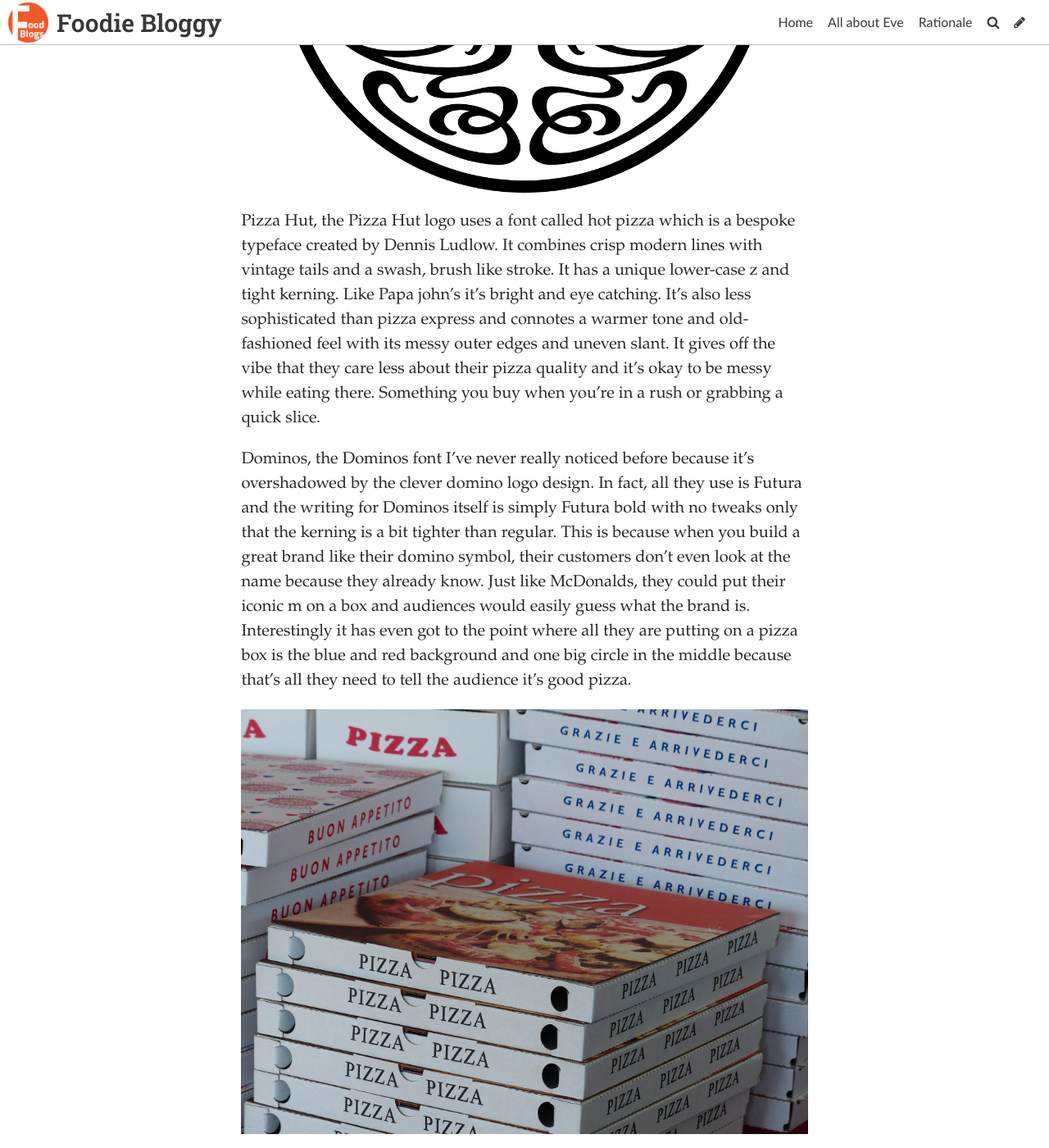
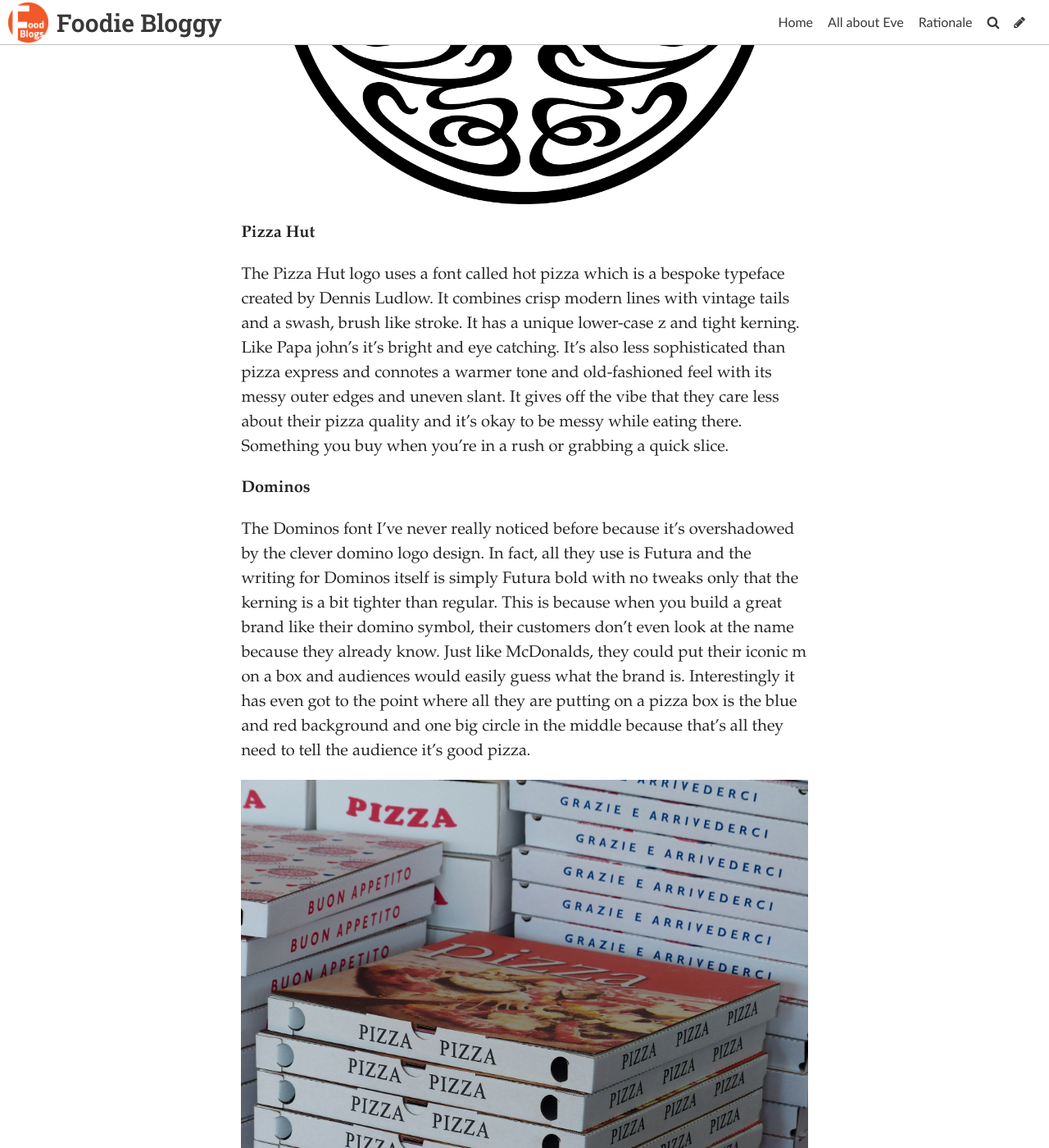
Before and after one commit to eve022/typoggy, a Jekyll site: the page built from _posts/2021-09-27-type-on-money.md, in a window 1280 px wide and 1400 px high, scrolled down 1360 px. Shown: the whole window at 82% size. Built offline with Jekyll 4.4.1, drawn with Linux system fonts in a browser that asks for light colours; some web fonts are replaced; some of the changed text lies outside the part shown.

Commit message:
Update Post “2021-09-27-type-on-money”

```diff
--- a/_posts/2021-09-27-type-on-money.md
+++ b/_posts/2021-09-27-type-on-money.md
@@ -9,14 +9,22 @@
 tags:
   - Design
 ---
-Papa Johns, first the very popular Papa John’s, consumed worldly, this pizza company has customers always coming back for more. The font used is very similar to Aachen bold, which is a slab serif font. It was designed by Colin Brignell in 1969. This typeface features sharp outlines, heavy strokes and stubby serifs. Often used in headlines, posters, signs and other display uses. Along with the enlarged letters in the middle and vibrant red and green colours Papa John’s font is clearly trying to make a statement. It’s bright, loud and has a strong looking font. The red, white and green also connotes it’s an Italian pizzeria.
+**Papa Johns**
 
-Pizza Express, they use the font Art Nouveau, which is encased in a circle filled with swirly over lapping lines. This font looks sophisticated, expensive and luxury. This is because of the fonts embellished stroke endings, diagonal and triangular character shapes, top and bottom-weighted stresses and very high and low waistlines. The font in the past has been used for paintings, sculptures and architecture, suggesting Pizza Express is trying to go for an art deco style look, honing in on the Italian art scene to sell a more sophisticated restaurant. Unlike Papa Johns or Pizza Hut their logo and font use connote they sell a higher-class pizza.
+First the very popular Papa John’s, consumed worldly, this pizza company has customers always coming back for more. The font used is very similar to Aachen bold, which is a slab serif font. It was designed by Colin Brignell in 1969. This typeface features sharp outlines, heavy strokes and stubby serifs. Often used in headlines, posters, signs and other display uses. Along with the enlarged letters in the middle and vibrant red and green colours Papa John’s font is clearly trying to make a statement. It’s bright, loud and has a strong looking font. The red, white and green also connotes it’s an Italian pizzeria.
+
+**Pizza Express**
+
+They use the font Art Nouveau, which is encased in a circle filled with swirly over lapping lines. This font looks sophisticated, expensive and luxury. This is because of the fonts embellished stroke endings, diagonal and triangular character shapes, top and bottom-weighted stresses and very high and low waistlines. The font in the past has been used for paintings, sculptures and architecture, suggesting Pizza Express is trying to go for an art deco style look, honing in on the Italian art scene to sell a more sophisticated restaurant. Unlike Papa Johns or Pizza Hut their logo and font use connote they sell a higher-class pizza.
 
 ![](../uploads/pngkey.com-wendys-logo-png-544260.png "pizza express logo")
 
-Pizza Hut, the Pizza Hut logo uses a font called hot pizza which is a bespoke typeface created by Dennis Ludlow. It combines crisp modern lines with vintage tails and a swash, brush like stroke. It has a unique lower-case z and tight kerning. Like Papa john’s it’s bright and eye catching. It’s also less sophisticated than pizza express and connotes a warmer tone and old-fashioned feel with its messy outer edges and uneven slant. It gives off the vibe that they care less about their pizza quality and it’s okay to be messy while eating there. Something you buy when you’re in a rush or grabbing a quick slice.
+**Pizza Hut**
 
-Dominos, the Dominos font I’ve never really noticed before because it’s overshadowed by the clever domino logo design. In fact, all they use is Futura and the writing for Dominos itself is simply Futura bold with no tweaks only that the kerning is a bit tighter than regular. This is because when you build a great brand like their domino symbol, their customers don’t even look at the name because they already know. Just like McDonalds, they could put their iconic m on a box and audiences would easily guess what the brand is. Interestingly it has even got to the point where all they are putting on a pizza box is the blue and red background and one big circle in the middle because that’s all they need to tell the audience it’s good pizza.
+The Pizza Hut logo uses a font called hot pizza which is a bespoke typeface created by Dennis Ludlow. It combines crisp modern lines with vintage tails and a swash, brush like stroke. It has a unique lower-case z and tight kerning. Like Papa john’s it’s bright and eye catching. It’s also less sophisticated than pizza express and connotes a warmer tone and old-fashioned feel with its messy outer edges and uneven slant. It gives off the vibe that they care less about their pizza quality and it’s okay to be messy while eating there. Something you buy when you’re in a rush or grabbing a quick slice.
+
+**Dominos**
+
+The Dominos font I’ve never really noticed before because it’s overshadowed by the clever domino logo design. In fact, all they use is Futura and the writing for Dominos itself is simply Futura bold with no tweaks only that the kerning is a bit tighter than regular. This is because when you build a great brand like their domino symbol, their customers don’t even look at the name because they already know. Just like McDonalds, they could put their iconic m on a box and audiences would easily guess what the brand is. Interestingly it has even got to the point where all they are putting on a pizza box is the blue and red background and one big circle in the middle because that’s all they need to tell the audience it’s good pizza.
 
 ![](../uploads/pizza-boxes-gc123fc468_1920.jpg "Pizza Boxes Example")
```
